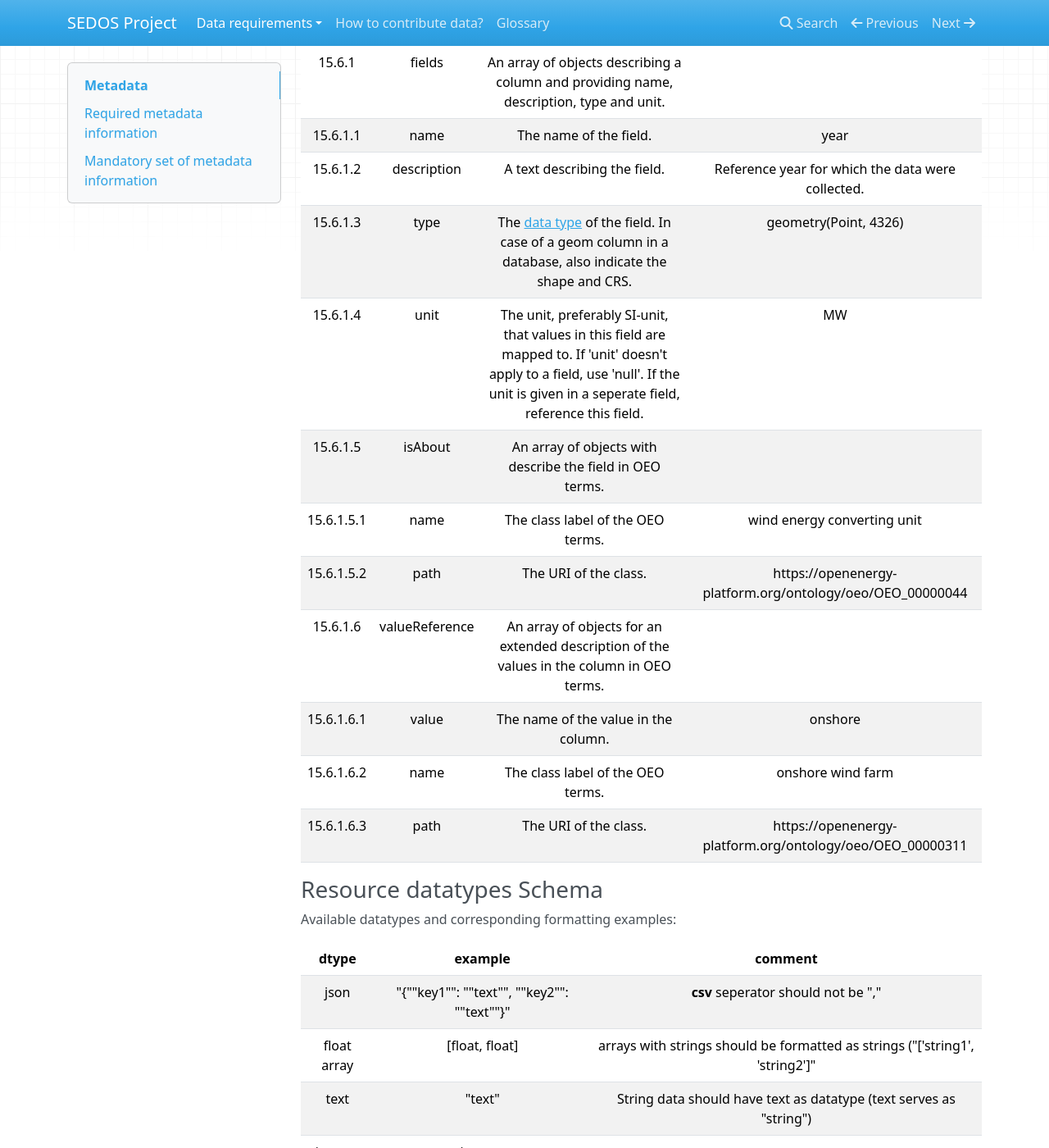
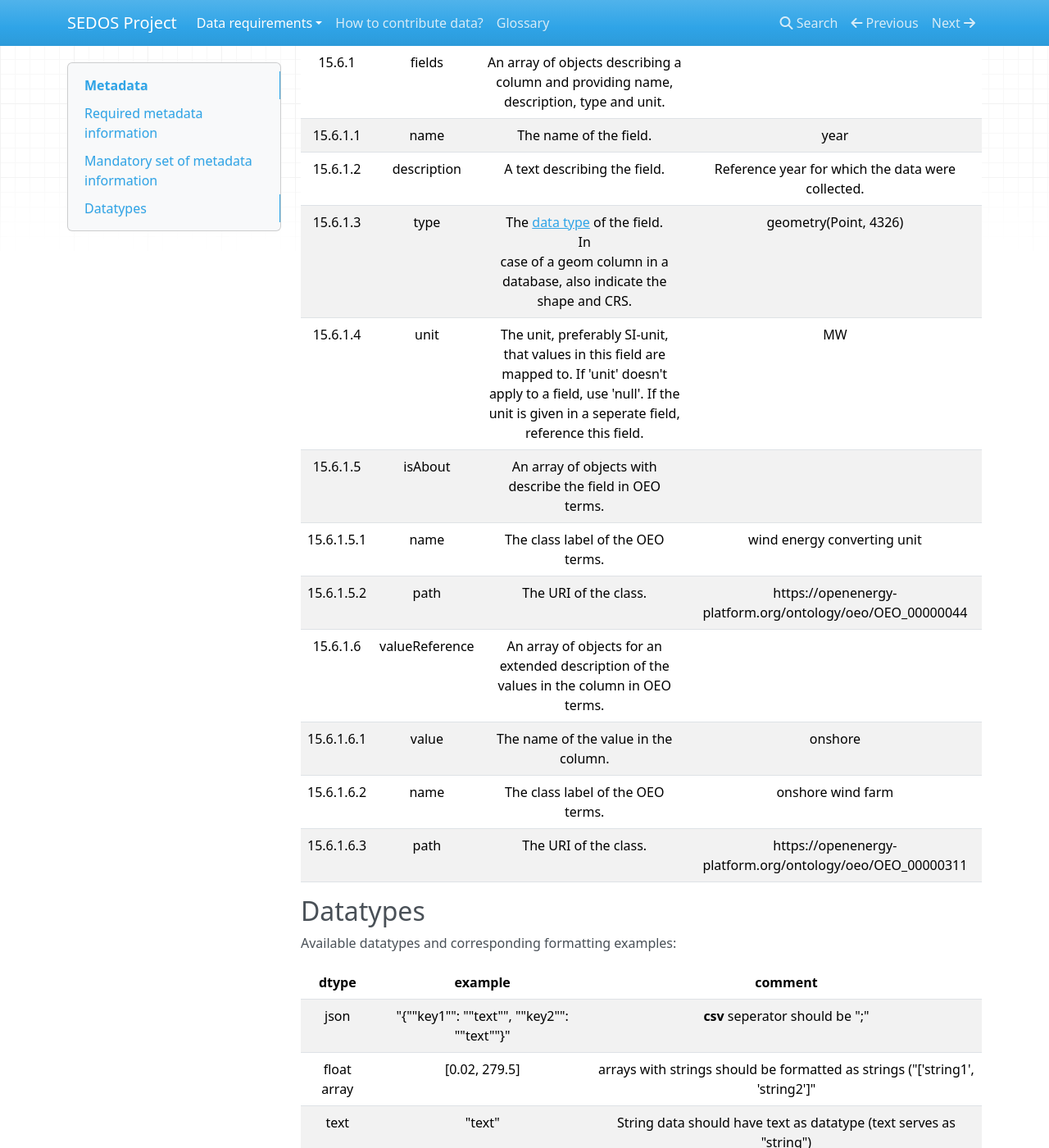
Before and after one commit to sedos-project/organization, an MkDocs documentation site: the page built from docs/data_requirements/metadata.md, in a window 1280 px wide and 1400 px high, scrolled down 6609 px. Shown: the whole window at 82% size. Built offline with MkDocs 1.6.1, drawn with Linux system fonts in a browser that asks for light colours; nearby versions of some CDN libraries.

Commit message:
Fix link and review dtype table #12

```diff
--- a/docs/data_requirements/metadata.md
+++ b/docs/data_requirements/metadata.md
@@ -104,7 +104,7 @@
 | 15.6.1     | fields         |                                                 An array of objects describing a column and providing name, description, type and unit.                                                  |                                                           |
 | 15.6.1.1   | name           |                                                                                  The name of the field.                                                                                  | year                                                      |
 | 15.6.1.2   | description    |                                                                               A text describing the field.                                                                               | Reference year for which the data were collected.         |
-| 15.6.1.3   | type           |              The [data type](data_requirements/metadata.md#Resource#datatypes#Shema) of the field. In case of a geom column in a database, also indicate the shape and CRS.              | geometry(Point, 4326)                                     |
+| 15.6.1.3   | type           |                               The [data type](#datatypes) of the field. <br/>In <br/>case of a geom column in a database, also indicate the shape and CRS.                               | geometry(Point, 4326)                                     |
 | 15.6.1.4   | unit           | The unit, preferably SI-unit, that values in this field are mapped  to. If 'unit' doesn't apply to a field, use 'null'. If the unit is given  in a seperate field, reference this field. | MW                                                        |
 | 15.6.1.5   | isAbout        |                                                                An array of objects with describe the field in OEO terms.                                                                 |                                                           |
 | 15.6.1.5.1 | name           |                                                                            The class label of the OEO terms.                                                                             | wind energy converting unit                               |
@@ -114,14 +114,15 @@
 | 15.6.1.6.2 | name           |                                                                            The class label of the OEO terms.                                                                             | onshore wind farm                                         |
 | 15.6.1.6.3 | path           |                                                                                  The URI of the class.                                                                                   | https://openenergy-platform.org/ontology/oeo/OEO_00000311 |
 
-### Resource datatypes Schema
+
+
+##Datatypes
 
 Available datatypes and corresponding formatting examples:
 
-
-| dtype | example |                                   comment                        |
-|:-----:|:-------:|:----------------------------------------------------------------:|
-| json | "{""key1"": ""text"", ""key2"": ""text""}"      |                     **csv** seperator should not be ","          |
-| float array     | [float, float]  | arrays with strings should be formatted as strings ("['string1', 'string2']" |
-| text     |"text"  |   String data should have text as datatype (text serves as "string") |
-| integer     |integer  |                   |
+| dtype |                  example                   |                                   comment                                    |
+|:-----:|:------------------------------------------:|:----------------------------------------------------------------------------:|
+| json | "{""key1"": ""text"", ""key2"": ""text""}" |                       **csv** seperator should be ";"                        |
+| float array     |             [0.02, 279.5]              | arrays with strings should be formatted as strings ("['string1', 'string2']" |
+| text     |                   "text"                   |      String data should have text as datatype (text serves as "string")      |
+| integer     |                     27                     |                                                                              |
```
